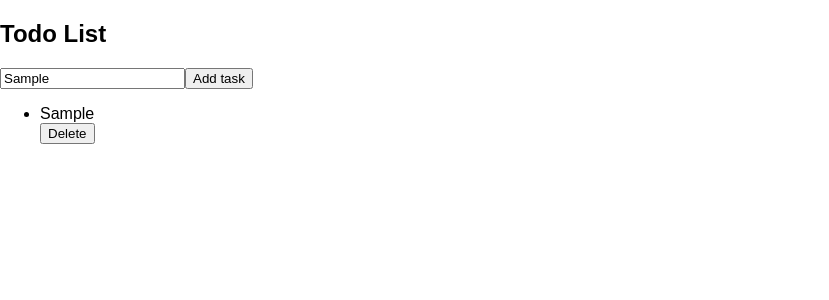
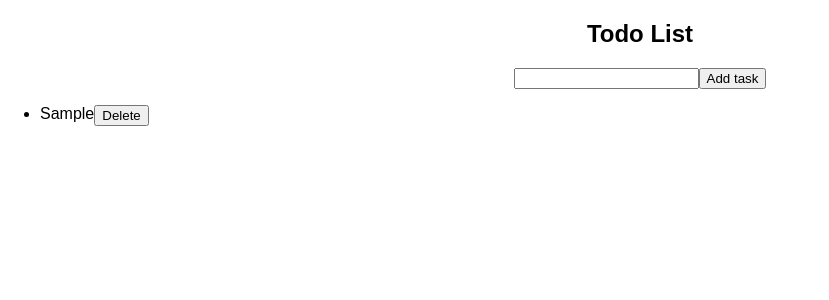
Before and after one commit to lfe9142/todolist, a React (Create React App) app: page / in a window 1280 px wide. Both pictures are taken after typing "Sample" into the empty fields and a click on the button "Add task". Shown: the top 300 px of the page, without its empty margins (0-829 px from the left). Built offline with nearby package versions, Linux system fonts and the light colour scheme.

Commit message:
started styling and added more functionality to adding to list

```diff
--- a/src/App.js
+++ b/src/App.js
@@ -9,19 +9,18 @@ class App extends Component {
   };
 
   handleTextChange(e) {
-    console.log("text", e.target.value);
     this.setState({currentFormVaule: e.target.value});
   }
 
   handleAddTask() {
     const newTaskList = this.state.tasks.slice();
     newTaskList.push(this.state.currentFormVaule);
-    this.setState({tasks: newTaskList});
+    this.setState({tasks: newTaskList, currentFormVaule: ''});
   }
 
   renderList() {
     return this.state.tasks.map((item, index) => {
-      return (<div>
+      return (<div style={this.taskListElementStyle}>
                 <li>{item}</li>
                 <button onClick={()=> this.handleDeleteTask(index)}>Delete</button>
               </div>);
@@ -36,14 +35,25 @@ class App extends Component {
 
   render() {
     return (
-      <div>
+      <div style={this.style}>
         <h2>Todo List</h2>
-        <input type="text" onChange={(e) => {this.handleTextChange(e)}}/>
+        <input type="text" value={this.state.currentFormVaule} onChange={(e) => {this.handleTextChange(e)}}/>
         <button onClick={()=> this.handleAddTask()}>Add task</button>
         <ul>{this.renderList()}</ul>
       </div>
     );
   }
+
+  style = {
+    margin: 'auto',
+    textAlign: 'center',
+  };
+
+  taskListElementStyle = {
+    display: 'flex',
+    flexDirection: 'row',
+  };
+
 }
 
 export default App;
```
